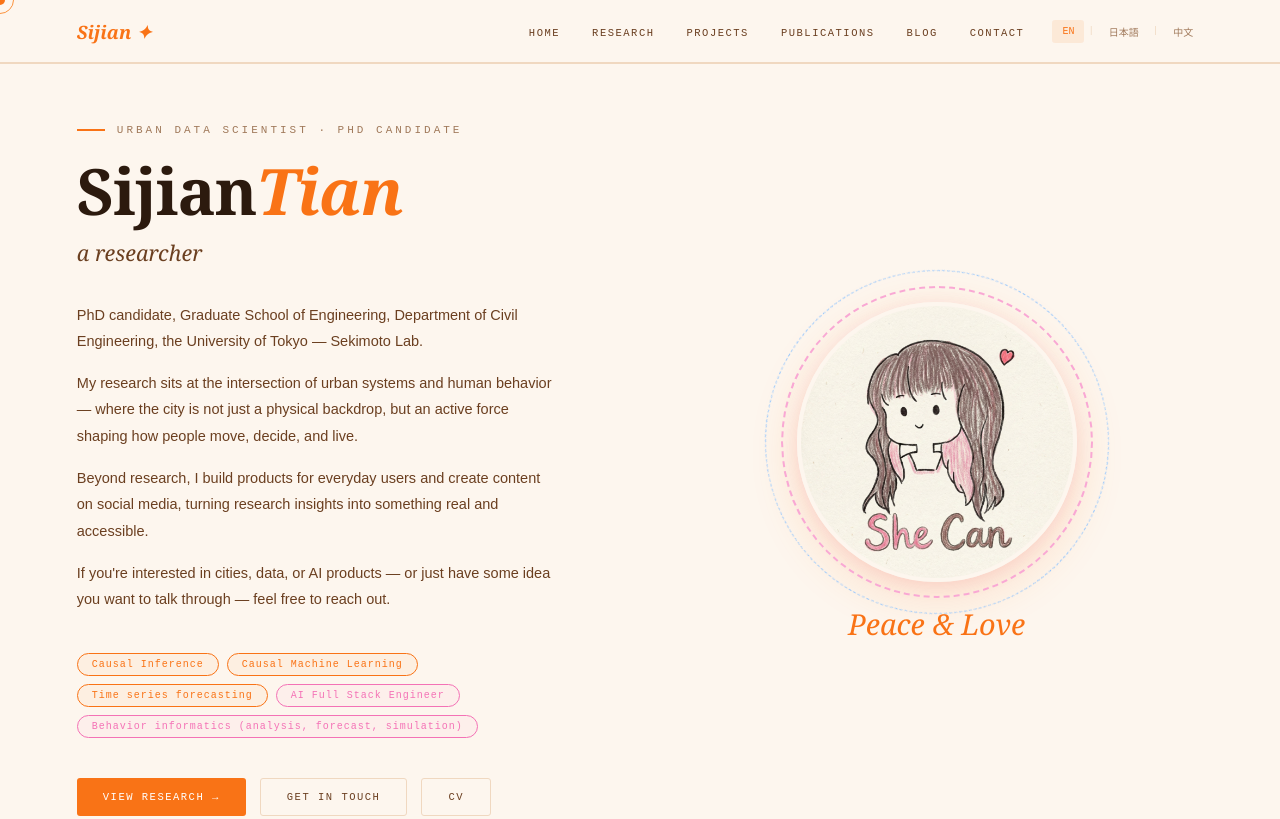
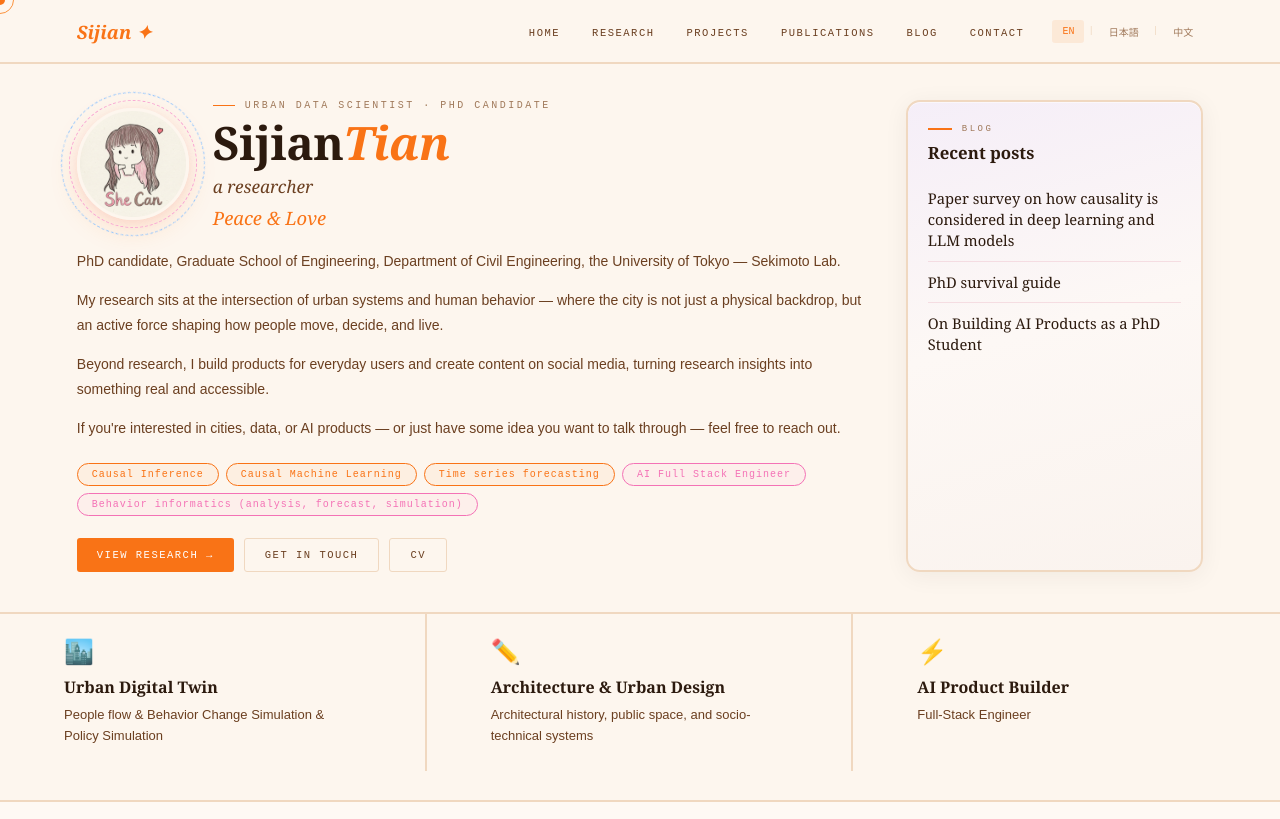
Before and after one commit to shiken77/personal_website, a plain HTML site: page index.html in a window 1280 px wide. Shown: the top 819 px of the page. Drawn offline with Linux system fonts and the light colour scheme.

Commit message:
layout(home): two-column hero — name+avatar left, blog card right, tighter spacing
Made-with: Cursor

```diff
--- a/index.html
+++ b/index.html
@@ -164,39 +164,59 @@ nav {
 
 /* ── HOME PAGE ── */
 .home-hero {
-  min-height: calc(100vh - 64px);
+  padding: 36px 6vw 40px;
+}
+
+.home-main-2col {
   display: grid;
-  grid-template-columns: 1fr 1fr;
+  grid-template-columns: minmax(0, 1.12fr) minmax(260px, 0.42fr);
+  gap: 28px 36px;
+  align-items: stretch;
+  max-width: 1180px;
+  margin: 0 auto;
+}
+
+.home-col-left {
+  min-width: 0;
+}
+
+.home-name-row {
+  display: flex;
+  flex-direction: row;
   align-items: center;
-  padding: 60px 6vw 80px;
-  gap: 60px;
-}
-
-.home-left { }
+  gap: 20px 24px;
+  margin-bottom: 22px;
+}
+
+.home-name-stack {
+  flex: 1;
+  min-width: 0;
+}
 
 .home-greeting {
-  font-family:var(--mono); font-size:11px; letter-spacing:3px;
+  font-family:var(--mono); font-size:10px; letter-spacing:2.5px;
   text-transform:uppercase; color:var(--text3);
-  margin-bottom:20px;
-  display:flex; align-items:center; gap:12px;
-}
-.home-greeting::before { content:''; width:28px;height:1.5px;background:var(--orange); }
+  margin-bottom:8px;
+  display:flex; align-items:center; gap:10px;
+}
+.home-greeting::before { content:''; width:22px;height:1.5px;background:var(--orange); }
 
 .home-name {
-  font-family: var(--serif); font-size: clamp(2.8rem,5vw,4.5rem);
-  line-height:1.08; margin-bottom:12px; letter-spacing:-1px;
+  font-family: var(--serif); font-size: clamp(2.1rem, 3.6vw, 3.25rem);
+  line-height:1.06; margin-bottom:6px; letter-spacing:-0.5px;
 }
 .home-name em { font-style:italic; color:var(--orange); }
 
 .home-role {
   font-family:var(--serif); font-style:italic;
-  font-size:clamp(1rem,1.8vw,1.35rem);
-  color:var(--text2); margin-bottom:32px; line-height:1.5;
+  font-size:clamp(0.95rem, 1.35vw, 1.12rem);
+  color:var(--text2); margin-bottom:0; line-height:1.45;
 }
 
 .home-bio {
-  font-size:14.5px; line-height:1.85; color:var(--text2);
-  max-width:480px; margin-bottom:40px;
+  font-size:14px; line-height:1.78; color:var(--text2);
+  max-width: 100%;
+  margin-bottom: 22px;
 }
 .home-bio-p { margin:0 0 1em; font-size:inherit; line-height:inherit; color:inherit; }
 .home-bio-p:last-child { margin-bottom:0; }
@@ -206,7 +226,7 @@ nav {
 .contact-loc-title .i18n-line { display:block; }
 .contact-loc-title .i18n-line + .i18n-line { margin-top:0.12em; }
 
-.home-chips { display:flex; flex-wrap:wrap; gap:8px; margin-bottom:40px; }
+.home-chips { display:flex; flex-wrap:wrap; gap:7px; margin-bottom:22px; }
 .chip {
   padding:5px 14px; border-radius:100px;
   font-family:var(--mono); font-size:10px; letter-spacing:1px;
@@ -216,7 +236,8 @@ nav {
 .chip-pink   { border-color:var(--pink2); color:var(--pink2); background:rgba(244,114,182,.06); }
 .chip-blue   { border-color:var(--blue2); color:var(--blue2); background:rgba(96,165,250,.06); }
 
-.home-ctas { display:flex; gap:14px; flex-wrap:wrap; }
+.home-ctas { display:flex; gap:10px; flex-wrap:wrap; }
+.home-ctas .btn { padding: 10px 20px; }
 .btn {
   display:inline-flex; align-items:center; gap:8px;
   padding:12px 26px; border-radius:3px;
@@ -228,12 +249,30 @@ nav {
 .btn-outline { border:1.5px solid var(--border); color:var(--text2); }
 .btn-outline:hover { border-color:var(--orange); color:var(--orange); transform:translateY(-2px); }
 
-/* avatar */
-.home-right {
-  display:flex; flex-direction:column; align-items:center; justify-content:center; gap:28px;
+/* avatar (compact, inline with name) */
+.home-avatar-inline {
+  flex-shrink: 0;
 }
 .avatar-wrap {
   position:relative; width:280px; height:280px;
+}
+.avatar-wrap--compact {
+  width: 112px;
+  height: 112px;
+}
+.avatar-wrap--compact .avatar-bg-ring {
+  inset: -8px;
+  border-width: 1.5px;
+}
+.avatar-wrap--compact .avatar-bg-ring2 {
+  inset: -16px;
+  border-width: 1px;
+}
+.avatar-wrap--compact .avatar-img {
+  width: 112px;
+  height: 112px;
+  border-width: 3px;
+  box-shadow: 0 8px 28px rgba(249,115,22,.18), 0 2px 10px rgba(244,114,182,.12);
 }
 .avatar-bg-ring {
   position:absolute; inset:-16px;
@@ -257,22 +296,35 @@ nav {
 .home-stats {
   display:flex; gap:24px;
 }
-.home-stat { text-align:center; }
+.home-stats--inline {
+  margin-top: 10px;
+  gap: 12px;
+}
+.home-stat { text-align:left; }
 .home-stat-val {
   font-family:var(--serif); font-style:italic;
   font-size:1.8rem; color:var(--orange); display:block; line-height:1;
 }
+.home-stats--inline .home-stat-val {
+  font-size: 1.15rem;
+}
 .home-stat-label {
   font-family:var(--mono); font-size:9px; letter-spacing:1.5px;
   text-transform:uppercase; color:var(--text3); margin-top:4px;
 }
 
+.home-col-blog {
+  min-width: 0;
+  display: flex;
+}
+
 /* home info strips */
 .home-strips {
   display:grid; grid-template-columns:repeat(3,1fr);
+  border-top: 2px solid var(--border);
 }
 .home-strip {
-  padding:32px 6vw;
+  padding:24px 5vw;
   border-right:2px solid var(--border);
 }
 .home-strip:last-child { border-right:none; }
@@ -281,21 +333,32 @@ nav {
 .strip-body { font-size:13px; color:var(--text2); line-height:1.65; }
 
 .home-blog-preview {
-  padding:0;
-  border-top:2px solid var(--border);
-  border-bottom:2px solid var(--border);
-  background:linear-gradient(165deg, #f5eef8 0%, #fdf8f5 48%, #faf3ee 100%);
-  box-shadow:inset 0 1px 0 rgba(255,255,255,.55);
+  flex: 1;
+  display: flex;
+  flex-direction: column;
+  padding: 0;
+  border: 2px solid var(--border);
+  border-radius: 14px;
+  background: linear-gradient(165deg, #f5eef8 0%, #fdf8f5 48%, #faf3ee 100%);
+  box-shadow: inset 0 1px 0 rgba(255,255,255,.55), 0 4px 24px rgba(44, 26, 14, 0.06);
+  overflow: hidden;
 }
 .home-blog-preview-inner {
-  max-width:720px;
-  margin:0 auto;
-  padding:44px 6vw 52px;
-}
-.home-blog-preview-head { margin-bottom:20px; }
+  flex: 1;
+  display: flex;
+  flex-direction: column;
+  padding: 22px 20px 24px;
+  min-height: 0;
+}
+.home-blog-preview-head { margin-bottom: 14px; }
 .home-blog-preview-heading {
-  font-family:var(--serif); font-size:1.35rem; font-weight:600;
-  margin:8px 0 0; line-height:1.35; color:var(--text);
+  font-family:var(--serif); font-size: clamp(1.05rem, 1.15vw, 1.22rem); font-weight:600;
+  margin:6px 0 0; line-height:1.3; color:var(--text);
+}
+.home-blog-preview .page-header-eyebrow {
+  margin-bottom: 8px;
+  font-size: 9px;
+  letter-spacing: 2.5px;
 }
 .home-blog-preview-list {
   list-style:none; margin:0; padding:0;
@@ -303,12 +366,12 @@ nav {
 }
 .home-blog-preview-link {
   display:block; width:100%; text-align:left;
-  font-family:var(--serif); font-size:1.05rem; font-weight:500;
+  font-family:var(--serif); font-size: 0.92rem; font-weight:500;
   color:var(--text); background:none; border:none;
-  padding:12px 0; cursor:none;
+  padding:10px 0; cursor:none;
   border-bottom:1px solid rgba(240, 200, 210, 0.55);
   transition:color .2s;
-  line-height:1.45;
+  line-height:1.42;
 }
 .home-blog-preview-list li:last-child .home-blog-preview-link { border-bottom:none; }
 .home-blog-preview-link:hover { color:var(--orange); }
@@ -677,8 +740,13 @@ footer {
 
 /* ── RESPONSIVE ── */
 @media(max-width:900px){
-  .home-hero { grid-template-columns:1fr; padding:40px 6vw 60px; }
-  .home-right { display:none; }
+  .home-hero { padding: 32px 6vw 36px; }
+  .home-main-2col { grid-template-columns: 1fr; gap: 28px; }
+  .home-col-blog { order: 2; }
+  .home-col-left { order: 1; }
+  .home-name-row { flex-wrap: wrap; align-items: flex-start; }
+  .avatar-wrap--compact { width: 96px; height: 96px; }
+  .avatar-wrap--compact .avatar-img { width: 96px; height: 96px; }
   .home-strips { grid-template-columns:1fr; }
   .home-strip { border-right:none; border-bottom:2px solid var(--border); }
   .home-strip:last-child { border-bottom:none; }
@@ -722,10 +790,28 @@ footer {
 <!-- ════════════════════ HOME ════════════════════ -->
 <div class="page active" id="page-home">
   <section class="home-hero">
-    <div class="home-left">
+    <div class="home-main-2col">
+      <div class="home-col-left">
+        <div class="home-name-row">
+          <div class="home-avatar-inline">
+            <div class="avatar-wrap avatar-wrap--compact">
+              <div class="avatar-bg-ring2"></div>
+              <div class="avatar-bg-ring"></div>
+              <img src="avatar.png" alt="Sijian Tian" class="avatar-img" data-i18n-alt="img.avatar_alt">
+            </div>
+          </div>
+          <div class="home-name-stack">
             <div class="home-greeting" data-i18n="home.greeting">Urban Data Scientist · PhD Candidate</div>
             <h1 class="home-name">Sijian<em>Tian</em></h1>
             <div class="home-role" data-i18n="home.role">a researcher</div>
+            <div class="home-stats home-stats--inline">
+              <div class="home-stat">
+                <span class="home-stat-val" data-i18n="home.stat">Peace & Love</span>
+                <span class="home-stat-label"></span>
+              </div>
+            </div>
+          </div>
+        </div>
         <div class="home-bio" data-i18n-html="home.bio">
           <p class="home-bio-p">PhD candidate, Graduate School of Engineering, Department of Civil Engineering, the University of Tokyo — Sekimoto Lab.</p>
           <p class="home-bio-p">My research sits at the intersection of urban systems and human behavior — where the city is not just a physical backdrop, but an active force shaping how people move, decide, and live.</p>
@@ -746,21 +832,7 @@ footer {
         </div>
       </div>
 
-    <div class="home-right">
-      <div class="avatar-wrap">
-        <div class="avatar-bg-ring2"></div>
-        <div class="avatar-bg-ring"></div>
-        <img src="avatar.png" alt="Sijian Tian" class="avatar-img" data-i18n-alt="img.avatar_alt">
-      </div>
-      <div class="home-stats">
-        <div class="home-stat">
-          <span class="home-stat-val" data-i18n="home.stat">Peace & Love</span>
-          <span class="home-stat-label"></span>
-        </div>
-      </div>
-    </div>
-  </section>
-
+      <aside class="home-col-blog" aria-label="Blog preview">
         <section class="home-blog-preview" aria-labelledby="home-blog-preview-heading">
           <div class="home-blog-preview-inner">
             <div class="home-blog-preview-head">
@@ -778,6 +850,9 @@ footer {
                 <button type="button" class="home-blog-preview-link" data-i18n="blog.l1_title" onclick="navigateHomeBlogEntry('life', false)">On Building AI Products as a PhD Student</button>
               </li>
             </ul>
+          </div>
+        </section>
+      </aside>
     </div>
   </section>
 
```
Lines whose indentation alone changed are shown as unchanged.
